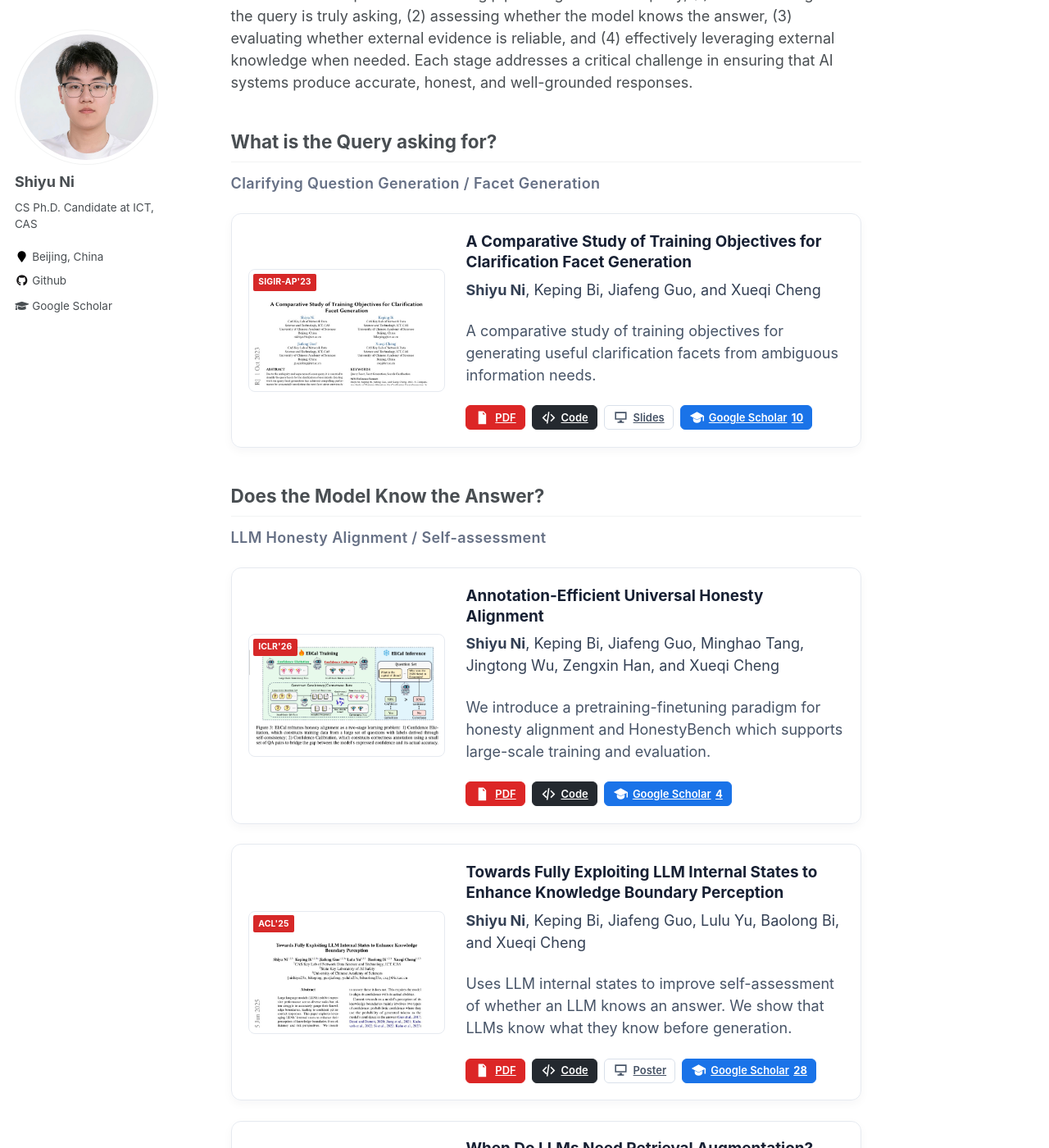
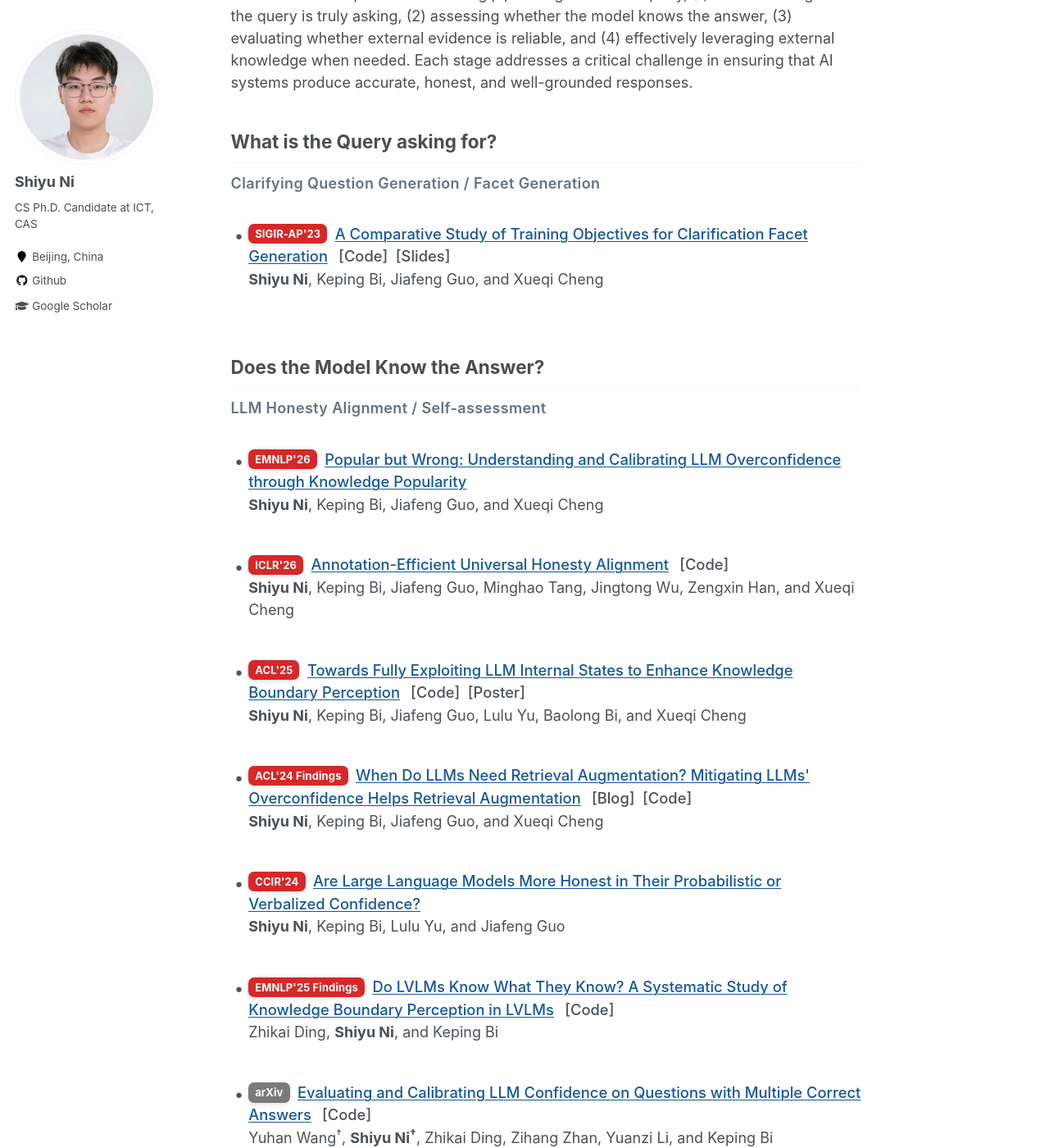
Before and after one commit to ShiyuNee/ShiyuNee.github.io, a Jekyll site: the page built from _pages/publications.md, in a window 1280 px wide and 1400 px high, scrolled down 208 px. Shown: the whole window at 82% size. Built offline with Jekyll 4.4.1, drawn with Linux system fonts in a browser that asks for light colours; some of the changed text lies outside the part shown.

Commit message:
Simplify publications list

```diff
--- a/_data/publications.yml
+++ b/_data/publications.yml
@@ -24,6 +24,19 @@
 - section: Does the Model Know the Answer?
   subtitle: LLM Honesty Alignment / Self-assessment
   papers:
+    - title: "Popular but Wrong: Understanding and Calibrating LLM Overconfidence through Knowledge Popularity"
+      authors: "<strong>Shiyu Ni</strong>, Keping Bi, Jiafeng Guo, and Xueqi Cheng"
+      venue: "EMNLP 2026 · Conference on Empirical Methods in Natural Language Processing"
+      description: "We provide a knowledge-popularity perspective for understanding and mitigating model overconfidence."
+      theme: Knowledge popularity
+      accent: blue
+      thumbnail: /images/publications/knowledge-popularity.jpg
+      conference: EMNLP'26
+      google_citations: 10
+      links:
+        - label: PDF
+          icon: ai ai-arxiv
+          url: https://arxiv.org/pdf/2505.17537
     - title: Annotation-Efficient Universal Honesty Alignment
       authors: "<strong>Shiyu Ni</strong>, Keping Bi, Jiafeng Guo, Minghao Tang, Jingtong Wu, Zengxin Han, and Xueqi Cheng"
       venue: "ICLR 2026 · The Fourteenth International Conference on Learning Representations"
@@ -108,19 +121,6 @@
         - label: Code
           icon: fab fa-github
           url: https://github.com/ShiyuNee/LVLM-Knowledge-Boundary-Perception
-    - title: How Knowledge Popularity Influences and Enhances LLM Knowledge Boundary Perception
-      authors: "<strong>Shiyu Ni</strong>, Keping Bi, Jiafeng Guo, and Xueqi Cheng"
-      venue: Preprint
-      description: "We provide a knowledge-popularity perspective for understanding and mitigating model overconfidence."
-      theme: Knowledge popularity
-      accent: blue
-      thumbnail: /images/publications/knowledge-popularity.jpg
-      conference: arXiv
-      google_citations: 10
-      links:
-        - label: PDF
-          icon: ai ai-arxiv
-          url: https://arxiv.org/pdf/2505.17537
     - title: Evaluating and Calibrating LLM Confidence on Questions with Multiple Correct Answers
       authors: "Yuhan Wang<sup>†</sup>, <strong>Shiyu Ni<sup>†</sup></strong>, Zhikai Ding, Zihang Zhan, Yuanzi Li, and Keping Bi"
       venue: Preprint
--- a/_includes/publication-card.html
+++ b/_includes/publication-card.html
@@ -1,28 +1,26 @@
-<article class="publication-card publication-card--{{ paper.accent | default: 'blue' }}">
-  <div class="publication-card__media">
-    {% if paper.thumbnail %}
-      <img class="publication-card__image" src="{{ paper.thumbnail | relative_url }}" alt="Illustration for {{ paper.title }}">
-    {% else %}
-      <div class="publication-card__cover" aria-hidden="true">
-        <span class="publication-card__cover-label">{{ paper.theme }}</span>
-        <span class="publication-card__cover-line"></span>
-        <span class="publication-card__cover-mark">SN</span>
-      </div>
+{% assign title_url = nil %}
+{% for link in paper.links %}
+  {% assign normalized_label = link.label | replace: 'arXiv', 'PDF' %}
+  {% if normalized_label == 'PDF' or link.label == 'Preprint' %}
+    {% assign title_url = link.url %}
+  {% endif %}
+{% endfor %}
+
+<article class="publication-card">
+  <div class="publication-card__heading">
+    {% if paper.conference %}
+      {% assign conference_type = paper.conference | downcase %}
+      <span class="publication-card__conference{% if conference_type == 'arxiv' or conference_type == 'preprint' %} publication-card__conference--preprint{% endif %}" title="{{ paper.venue }}">{{ paper.conference }}</span>
     {% endif %}
-    {% if paper.conference %}<span class="publication-card__conference" title="{{ paper.venue }}">{{ paper.conference }}</span>{% endif %}
-  </div>
-  <div class="publication-card__body">
-    <h3 class="publication-card__title">{{ paper.title }}</h3>
-    <p class="publication-card__authors">{{ paper.authors }}</p>
-    <p class="publication-card__description">{{ paper.description }}</p>
-    {% if paper.note %}<p class="publication-card__note">{{ paper.note }}</p>{% endif %}
-    <nav class="publication-card__links" aria-label="Links for {{ paper.title }}">
+    <h3 class="publication-card__title">
+      {% if title_url %}<a href="{{ title_url }}" target="_blank" rel="noopener noreferrer">{{ paper.title }}</a>{% else %}{{ paper.title }}{% endif %}
+    </h3>
+    <nav class="publication-card__links" aria-label="Additional links for {{ paper.title }}">
       {% for link in paper.links %}
         {% assign link_label = link.label | replace: 'arXiv', 'PDF' %}
-        <a class="publication-card__link publication-card__link--{{ link_label | downcase | replace: ' ', '-' }}" href="{{ link.url }}" target="_blank" rel="noopener noreferrer" title="{{ link_label }}" aria-label="{{ link_label }}">{% include publication-icon.html label=link_label %}<span class="publication-card__link-label">{{ link_label }}</span></a>
+        {% unless link_label == 'PDF' or link.label == 'Preprint' %}<a href="{{ link.url }}" target="_blank" rel="noopener noreferrer">[{{ link_label }}]</a>{% endunless %}
       {% endfor %}
-      <a class="publication-card__link publication-card__link--citation publication-card__link--google-scholar" href="https://scholar.google.com/scholar?q={{ paper.title | uri_escape }}" target="_blank" rel="noopener noreferrer" title="Google Scholar{% if paper.google_citations != nil %} · {{ paper.google_citations }} citations{% endif %}" aria-label="Google Scholar{% if paper.google_citations != nil %}, {{ paper.google_citations }} citations{% endif %}">{% include publication-icon.html label="Google Scholar" %}<span class="publication-card__link-label">Google Scholar</span>{% if paper.google_citations != nil %}<span class="publication-card__citation-count">{{ paper.google_citations }}</span>{% endif %}</a>
-      {% if paper.researchgate_citations != nil %}<a class="publication-card__link publication-card__link--citation" href="https://www.researchgate.net/search/publication?q={{ paper.title | uri_escape }}" target="_blank" rel="noopener noreferrer" title="ResearchGate · {{ paper.researchgate_citations }} citations" aria-label="ResearchGate, {{ paper.researchgate_citations }} citations">{% include publication-icon.html label="ResearchGate" %}<span class="publication-card__link-label">ResearchGate</span><span class="publication-card__citation-count">{{ paper.researchgate_citations }}</span></a>{% endif %}
     </nav>
   </div>
+  <p class="publication-card__authors">{{ paper.authors }}</p>
 </article>
--- a/_sass/_archive.scss
+++ b/_sass/_archive.scss
@@ -66,225 +66,102 @@
   }
 }
 
-/* Publication cards */
+/* Traditional publication list */
 .publication-section-subtitle {
   color: #667085;
   font-size: 0.9em;
   font-weight: 600;
   letter-spacing: 0.02em;
-  margin: -0.85em 0 1.25em;
+  margin: -0.85em 0 0.55em;
 }
 
 .publication-card {
-  --publication-accent: #2563eb;
-  --publication-tint: #eff6ff;
-  align-items: center;
-  border: 1px solid #e6eaf0;
-  border-radius: 12px;
-  box-shadow: 0 4px 12px rgba(15, 23, 42, 0.04);
-  display: flex;
-  gap: 1.4em;
-  margin: 0 0 1.35em;
-  overflow: hidden;
-  padding: 1.15em;
-  transition: box-shadow 0.18s ease, transform 0.18s ease;
-}
-
-.publication-card:hover {
-  box-shadow: 0 10px 24px rgba(15, 23, 42, 0.11);
-  transform: translateY(-2px);
-}
-
-.publication-card--purple { --publication-accent: #7c3aed; --publication-tint: #f5f3ff; }
-.publication-card--teal { --publication-accent: #0f766e; --publication-tint: #f0fdfa; }
-.publication-card--orange { --publication-accent: #c2410c; --publication-tint: #fff7ed; }
-.publication-card--rose { --publication-accent: #be123c; --publication-tint: #fff1f2; }
-
-.publication-card__media {
-  flex: 0 0 240px;
+  margin: 0;
+  padding: 0.65em 0 0.65em 1.2em;
   position: relative;
 }
 
-.publication-card__cover {
-  background: linear-gradient(145deg, var(--publication-tint), #fff 62%, var(--publication-tint));
-  border: 1px solid color-mix(in srgb, var(--publication-accent) 22%, white);
-  border-radius: 8px;
-  color: var(--publication-accent);
-  display: flex;
-  flex: 0 0 240px;
-  flex-direction: column;
-  justify-content: space-between;
-  min-height: 150px;
-  overflow: hidden;
-  padding: 1em;
-  position: relative;
+.publication-card::before {
+  color: #4b5563;
+  content: "•";
+  font-size: 1.15em;
+  left: 0.2em;
+  line-height: 1;
+  position: absolute;
+  top: 0.87em;
 }
 
-.publication-card__image {
-  border: 1px solid #e6eaf0;
-  border-radius: 8px;
-  background: #fff;
-  height: 150px;
-  object-fit: contain;
-  width: 240px;
+.publication-card__heading {
+  display: block;
+  line-height: 1.5;
 }
 
 .publication-card__conference {
   align-items: center;
   background: #d62828;
-  border-radius: 2px;
+  border-radius: 7px;
+  box-shadow: 0 2px 5px rgba(15, 23, 42, 0.12);
   color: #fff;
   display: inline-flex;
-  font-size: 0.58em;
+  font-family: $sans-serif;
+  font-size: 0.72em;
   font-weight: 700;
-  left: 0.55em;
   letter-spacing: 0.01em;
-  line-height: 1;
-  max-width: calc(100% - 1.1em);
-  overflow: hidden;
-  padding: 0.5em 0.6em;
-  position: absolute;
-  text-overflow: ellipsis;
-  top: 0.55em;
+  line-height: 1.1;
+  margin-right: 0.35em;
+  padding: 0.38em 0.62em;
+  vertical-align: 0.12em;
   white-space: nowrap;
 }
 
-.publication-card__cover::after {
-  background: var(--publication-accent);
-  border-radius: 50%;
-  content: "";
-  height: 82px;
-  opacity: 0.1;
-  position: absolute;
-  right: -28px;
-  top: -32px;
-  width: 82px;
+.publication-card__conference--preprint {
+  background: #7a7a7a;
 }
 
-.publication-card__cover-label {
-  font-size: 0.68em;
-  font-weight: 700;
-  letter-spacing: 0.09em;
-  line-height: 1.35;
-  text-transform: uppercase;
+.publication-card__title {
+  display: inline;
+  font-size: 1.02em;
+  font-weight: 500;
+  line-height: 1.5;
+  margin: 0;
 }
 
-.publication-card__cover-line {
-  background: var(--publication-accent);
-  box-shadow: 28px 10px 0 -5px var(--publication-accent), 56px -4px 0 -9px var(--publication-accent);
-  height: 3px;
-  margin: auto 0 1.1em;
-  width: 42px;
+.publication-card__title a {
+  color: #15579c;
+  text-decoration: underline;
+  text-decoration-thickness: 1px;
+  text-underline-offset: 0.12em;
 }
 
-.publication-card__cover-mark {
-  align-self: flex-end;
-  font-family: Georgia, serif;
-  font-size: 1.55em;
-  font-weight: 700;
-  letter-spacing: -0.08em;
+.publication-card__title a:hover {
+  color: #0b3d73;
 }
 
-.publication-card__body { min-width: 0; }
-
-.publication-card__title {
-  color: #172033;
-  font-size: 1.05em;
-  line-height: 1.35;
-  margin: 0 0 0.36em;
+.publication-card__authors {
+  color: #4b5157;
+  font-size: 0.9em;
+  line-height: 1.5;
+  margin: 0.55em 0 0;
 }
 
-.publication-card__authors,
-.publication-card__venue,
-.publication-card__description,
-.publication-card__note { margin: 0.28em 0; }
-
-.publication-card__authors { color: #344054; font-size: 0.88em; }
-.publication-card__venue { color: var(--publication-accent); font-size: 0.8em; font-weight: 700; }
-.publication-card__description { color: #475467; font-size: 0.87em; line-height: 1.5; }
-.publication-card__note { color: #667085; font-size: 0.8em; font-style: italic; }
-
 .publication-card__links {
-  display: flex;
-  flex-wrap: wrap;
-  gap: 0.45em;
-  margin-top: 0.75em;
+  display: inline;
+  font-family: $sans-serif;
+  font-size: 1.02em;
+  font-weight: 500;
+  margin-left: 0.45em;
 }
 
-.publication-card__link {
-  align-items: center;
-  border: 1px solid #d9e0ea;
-  border-radius: 6px;
-  color: #475467;
-  display: inline-flex;
-  gap: 0.34em;
-  height: 30px;
-  justify-content: center;
-  padding: 0 0.55em;
+.publication-card__links a {
+  color: #4b5157;
+  margin-right: 0.25em;
   text-decoration: none;
-  transition: background 0.15s ease, border-color 0.15s ease, color 0.15s ease;
-  width: auto;
-}
-
-.publication-card__link svg {
-  display: block;
-  fill: currentColor;
-  height: 1.05em;
-  width: 1.05em;
-}
-
-.publication-card__link-label {
-  font-family: $sans-serif;
-  font-size: 0.72em;
-  font-weight: 600;
-  line-height: 1;
   white-space: nowrap;
 }
 
-.publication-card__link--citation {
-  gap: 0.3em;
-}
-
-.publication-card__citation-count {
-  font-family: $sans-serif;
-  font-size: 0.72em;
-  font-weight: 700;
-  line-height: 1;
-}
-
-.publication-card__link:hover {
-  background: var(--publication-tint);
-  border-color: var(--publication-accent);
-  color: var(--publication-accent);
-}
-
-.publication-card__link--pdf,
-.publication-card__link--google-scholar,
-.publication-card__link--code {
-  color: #fff;
-}
-
-.publication-card__link--pdf {
-  background: #dc2626;
-  border-color: #dc2626;
-}
-
-.publication-card__link--google-scholar {
-  background: #1a73e8;
-  border-color: #1a73e8;
-}
-
-.publication-card__link--code {
-  background: #24292f;
-  border-color: #24292f;
-}
-
-.publication-card__link--pdf:hover,
-.publication-card__link--google-scholar:hover,
-.publication-card__link--code:hover {
-  border-color: currentColor;
-  color: #fff;
-  filter: brightness(0.88);
+.publication-card__links a:hover {
+  color: #24292f;
+  text-decoration: underline;
 }
 
 .blog-list {
@@ -339,13 +216,11 @@
 }
 
 @media (max-width: 600px) {
-  .publication-card { gap: 0.9em; padding: 0.85em; }
-  .publication-card__media { flex-basis: 112px; }
-  .publication-card__cover { flex-basis: 112px; min-height: 128px; padding: 0.65em; }
-  .publication-card__cover-label { font-size: 0.55em; }
-  .publication-card__cover-mark { font-size: 1.2em; }
-  .publication-card__image { height: 128px; width: 112px; }
-  .publication-card__conference { font-size: 0.45em; left: 0.5em; padding: 0.4em; top: 0.5em; }
+  .publication-card { padding: 0.6em 0 0.6em 1em; }
+  .publication-card::before { left: 0.08em; }
+  .publication-card__conference { font-size: 0.64em; }
+  .publication-card__title { font-size: 0.94em; }
+  .publication-card__authors { font-size: 0.84em; }
 }
 
 .archive__item-teaser {
```
